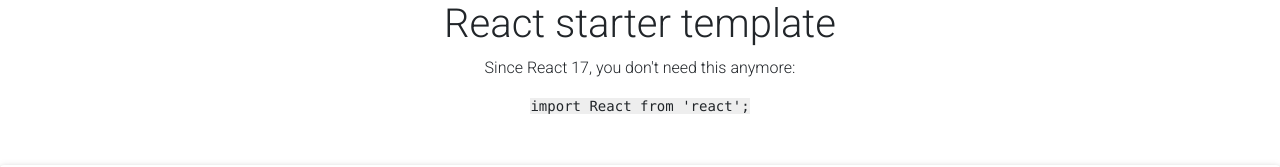
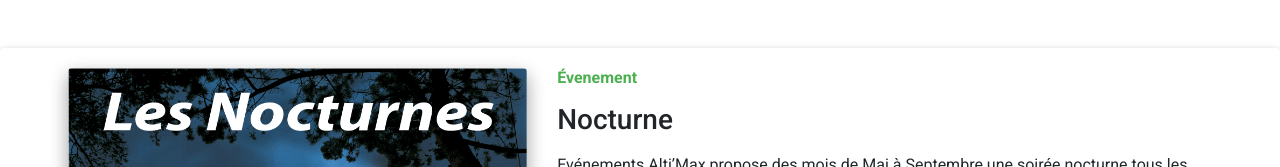
Before and after one commit to benoitfinet/WCSP3-Front, a React (Create React App) app: page / in a window 1280 px wide. Shown: the top 167 px of the page. Built offline with nearby package versions, Linux system fonts and the light colour scheme.

Commit message:
home-event V3 modif d'import dans App.jsx

```diff
--- a/src/App.jsx
+++ b/src/App.jsx
@@ -1,15 +1,11 @@
+import HomeEvent from './components/HomeEvent';
+
 import './App.css';
 
 function App () {
   return (
-    <div className="App">
-      <header className="App-header">
-        <h1>React starter template</h1>
-        <p>Since React 17, you don&#39;t need this anymore:</p>
-        <pre>
-          <code>import React from &#39;react&#39;;</code>
-        </pre>
-      </header>
+    <div>
+      <HomeEvent />
     </div>
   );
 }
--- a/src/index.jsx
+++ b/src/index.jsx
@@ -5,13 +5,11 @@
 import 'mdbreact/dist/css/mdb.css';
 import './index.css';
 import App from './App';
-import BlogPage from './components/HomeEvent';
 import Footer from './components/Footer';
 
 ReactDOM.render(
   <React.StrictMode>
     <App />
-    <BlogPage />
     <Footer />
   </React.StrictMode>,
   document.getElementById('root')
```
